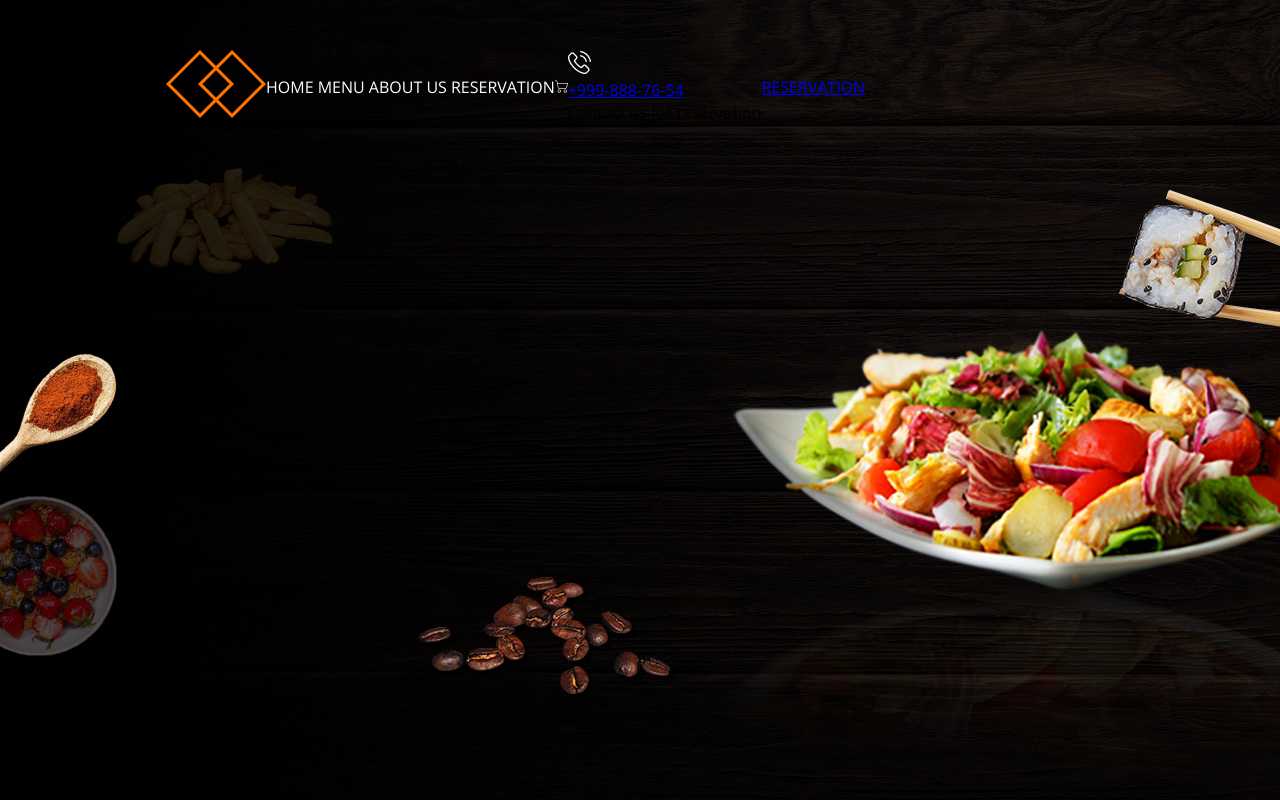
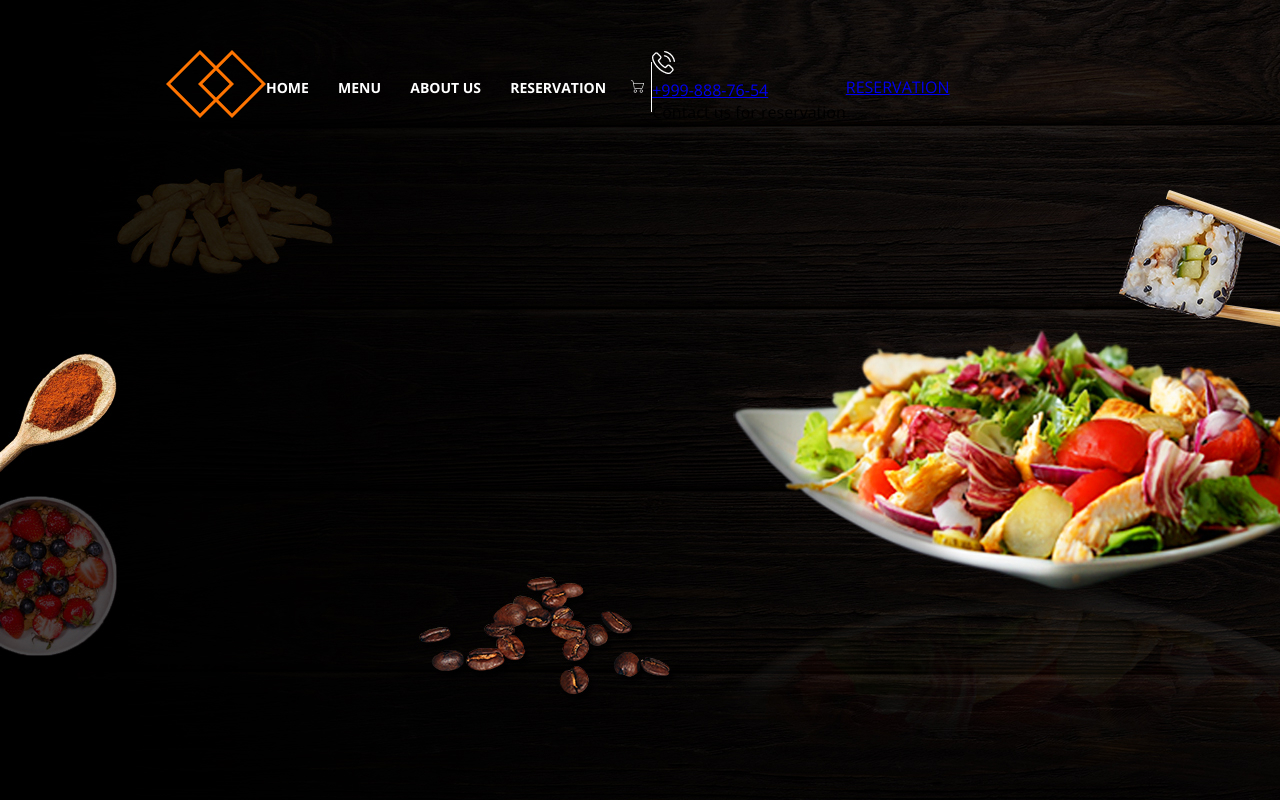
Before and after one commit to TatianaOsipova/restaurant, a plain HTML site: page index.html in a window 1280 px wide. Drawn offline with nearby package versions, Linux system fonts and the light colour scheme.

Commit message:
feat: start styling header

```diff
--- a/css/style.css
+++ b/css/style.css
@@ -25,8 +25,23 @@ body{
 .nav-item{
     color: #fff;
     text-decoration: none;
+    font-weight: 700;
+    font-size: 14px;
+    margin-right: 25px;
+}
+
+.cart{
+    position: relative;
+    border-right: 1px solid #FFFFFF;
+    padding-right: 20px;
+    height: 50px;
+}
+
+.cart-img{
+    position: absolute;
+    top: 18px;
+    right: 7px;
 }
 
 
-
 /* styling header end */
--- a/index.html
+++ b/index.html
@@ -30,8 +30,8 @@
                 </div>
 
                 <div class="cart">
-                    <a href="">
-                        <img src="images/cart.png" alt="cart">
+                    <a href="#">
+                        <img class="cart-img" src="images/cart.png" alt="cart">
                     </a>
                 </div>
 
```
